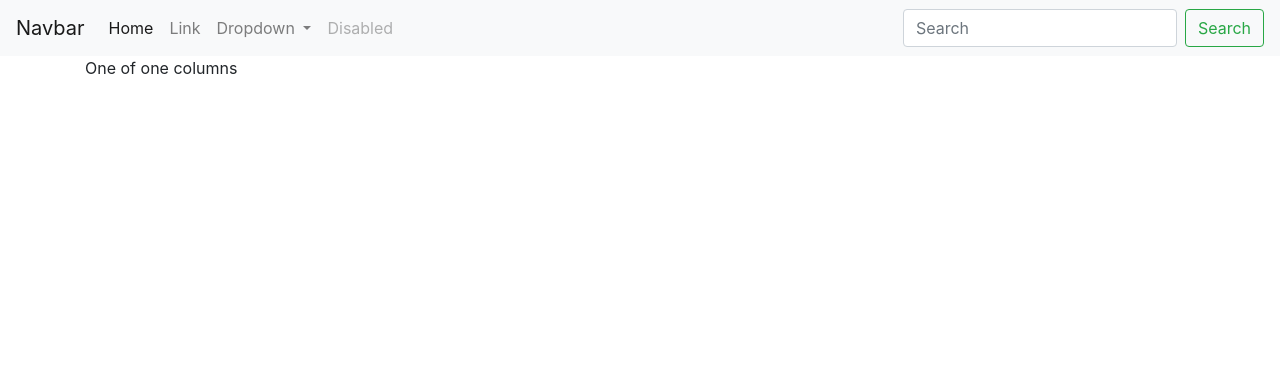
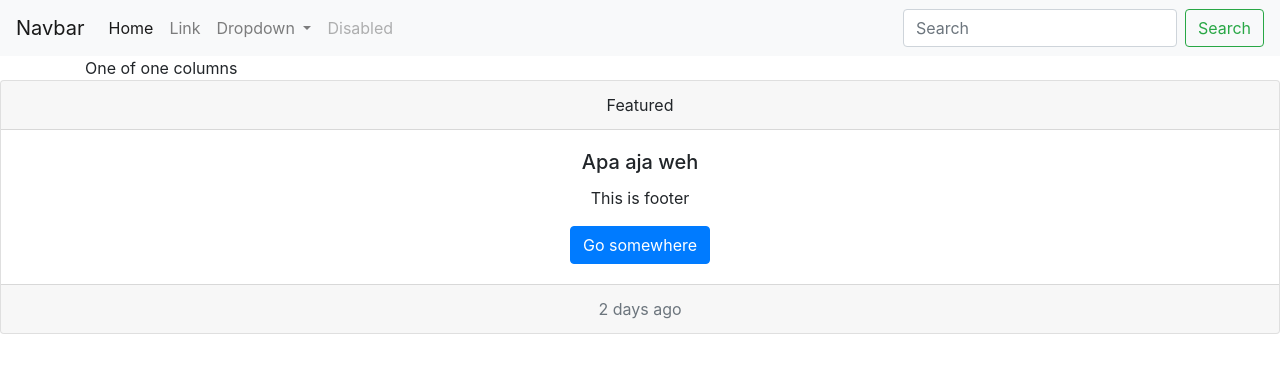
Before and after one commit to irfanfht/Galonku, a plain HTML site: page index.html in a window 1280 px wide. Drawn offline with nearby package versions, Linux system fonts and the light colour scheme.

Commit message:
tambah footer

```diff
--- a/index.html
+++ b/index.html
@@ -1,19 +1,23 @@
 <!doctype html>
 <html lang="en">
+
 <head>
   <!-- Required meta tags -->
   <meta charset="utf-8">
   <meta name="viewport" content="width=device-width, initial-scale=1, shrink-to-fit=no">
 
   <!-- Bootstrap CSS -->
-    <link rel="stylesheet" href="https://maxcdn.bootstrapcdn.com/bootstrap/4.0.0/css/bootstrap.min.css" integrity="sha384-Gn5384xqQ1aoWXA+058RXPxPg6fy4IWvTNh0E263XmFcJlSAwiGgFAW/dAiS6JXm" crossorigin="anonymous">
+  <link rel="stylesheet" href="https://maxcdn.bootstrapcdn.com/bootstrap/4.0.0/css/bootstrap.min.css"
+    integrity="sha384-Gn5384xqQ1aoWXA+058RXPxPg6fy4IWvTNh0E263XmFcJlSAwiGgFAW/dAiS6JXm" crossorigin="anonymous">
 
   <title>Galonku</title>
 </head>
+
 <body>
   <nav class="navbar navbar-expand-lg navbar-light bg-light">
     <a class="navbar-brand" href="#">Navbar</a>
-  <button class="navbar-toggler" type="button" data-toggle="collapse" data-target="#navbarSupportedContent" aria-controls="navbarSupportedContent" aria-expanded="false" aria-label="Toggle navigation">
+    <button class="navbar-toggler" type="button" data-toggle="collapse" data-target="#navbarSupportedContent"
+      aria-controls="navbarSupportedContent" aria-expanded="false" aria-label="Toggle navigation">
       <span class="navbar-toggler-icon"></span>
     </button>
 
@@ -26,7 +30,8 @@
           <a class="nav-link" href="#">Link</a>
         </li>
         <li class="nav-item dropdown">
-        <a class="nav-link dropdown-toggle" href="#" id="navbarDropdown" role="button" data-toggle="dropdown" aria-haspopup="true" aria-expanded="false">
+          <a class="nav-link dropdown-toggle" href="#" id="navbarDropdown" role="button" data-toggle="dropdown"
+            aria-haspopup="true" aria-expanded="false">
             Dropdown
           </a>
           <div class="dropdown-menu" aria-labelledby="navbarDropdown">
@@ -56,13 +61,32 @@
     </div>
   </div>
 
-
+  <div class="card text-center">
+    <div class="card-header">
+      Featured
+    </div>
+    <div class="card-body">
+      <h5 class="card-title">Apa aja weh</h5>
+      <p class="card-text">This is footer</p>
+      <a href="#" class="btn btn-primary">Go somewhere</a>
+    </div>
+    <div class="card-footer text-muted">
+      2 days ago
+    </div>
+  </div>
 
 
   <!-- Optional JavaScript -->
   <!-- jQuery first, then Popper.js, then Bootstrap JS -->
-    <script src="https://code.jquery.com/jquery-3.2.1.slim.min.js" integrity="sha384-KJ3o2DKtIkvYIK3UENzmM7KCkRr/rE9/Qpg6aAZGJwFDMVNA/GpGFF93hXpG5KkN" crossorigin="anonymous"></script>
-    <script src="https://cdnjs.cloudflare.com/ajax/libs/popper.js/1.12.9/umd/popper.min.js" integrity="sha384-ApNbgh9B+Y1QKtv3Rn7W3mgPxhU9K/ScQsAP7hUibX39j7fakFPskvXusvfa0b4Q" crossorigin="anonymous"></script>
-    <script src="https://maxcdn.bootstrapcdn.com/bootstrap/4.0.0/js/bootstrap.min.js" integrity="sha384-JZR6Spejh4U02d8jOt6vLEHfe/JQGiRRSQQxSfFWpi1MquVdAyjUar5+76PVCmYl" crossorigin="anonymous"></script>
+  <script src="https://code.jquery.com/jquery-3.2.1.slim.min.js"
+    integrity="sha384-KJ3o2DKtIkvYIK3UENzmM7KCkRr/rE9/Qpg6aAZGJwFDMVNA/GpGFF93hXpG5KkN" crossorigin="anonymous">
+  </script>
+  <script src="https://cdnjs.cloudflare.com/ajax/libs/popper.js/1.12.9/umd/popper.min.js"
+    integrity="sha384-ApNbgh9B+Y1QKtv3Rn7W3mgPxhU9K/ScQsAP7hUibX39j7fakFPskvXusvfa0b4Q" crossorigin="anonymous">
+  </script>
+  <script src="https://maxcdn.bootstrapcdn.com/bootstrap/4.0.0/js/bootstrap.min.js"
+    integrity="sha384-JZR6Spejh4U02d8jOt6vLEHfe/JQGiRRSQQxSfFWpi1MquVdAyjUar5+76PVCmYl" crossorigin="anonymous">
+  </script>
 </body>
+
 </html>
```
Lines whose indentation alone changed are shown as unchanged.
